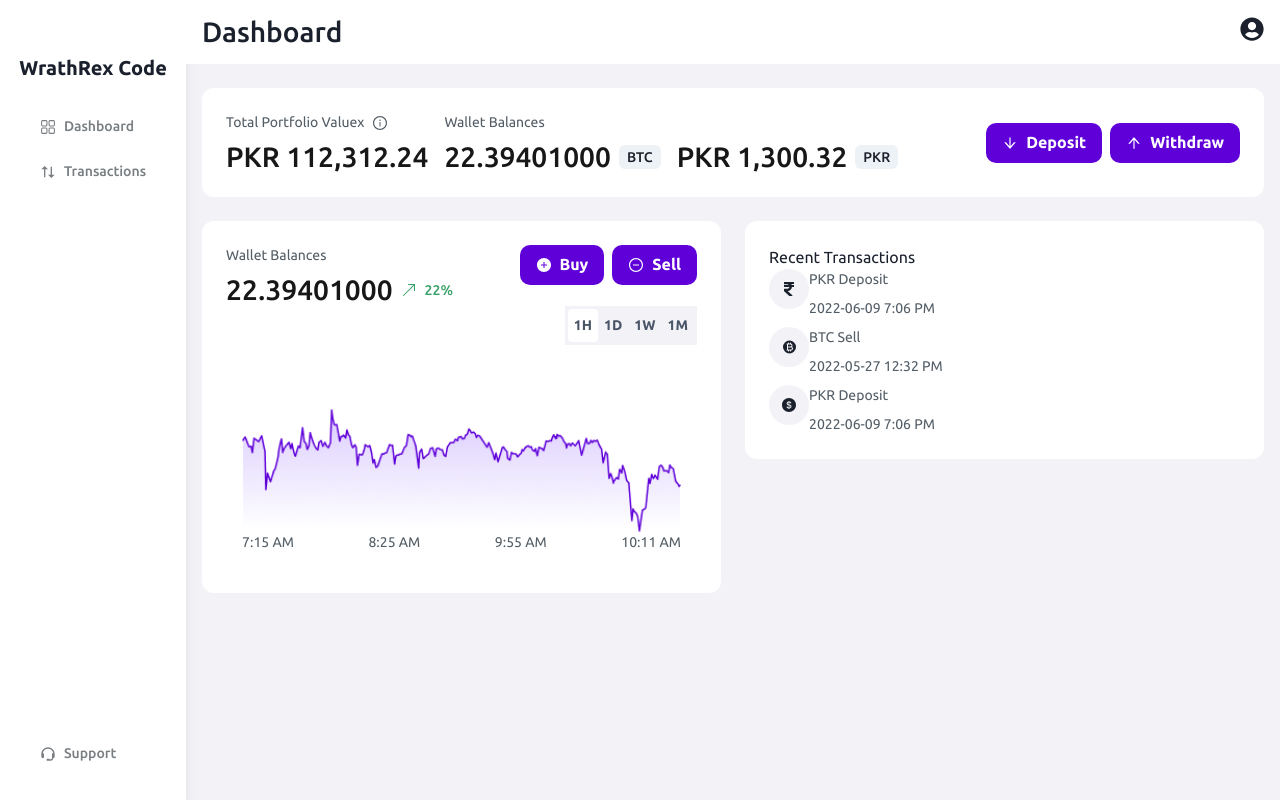
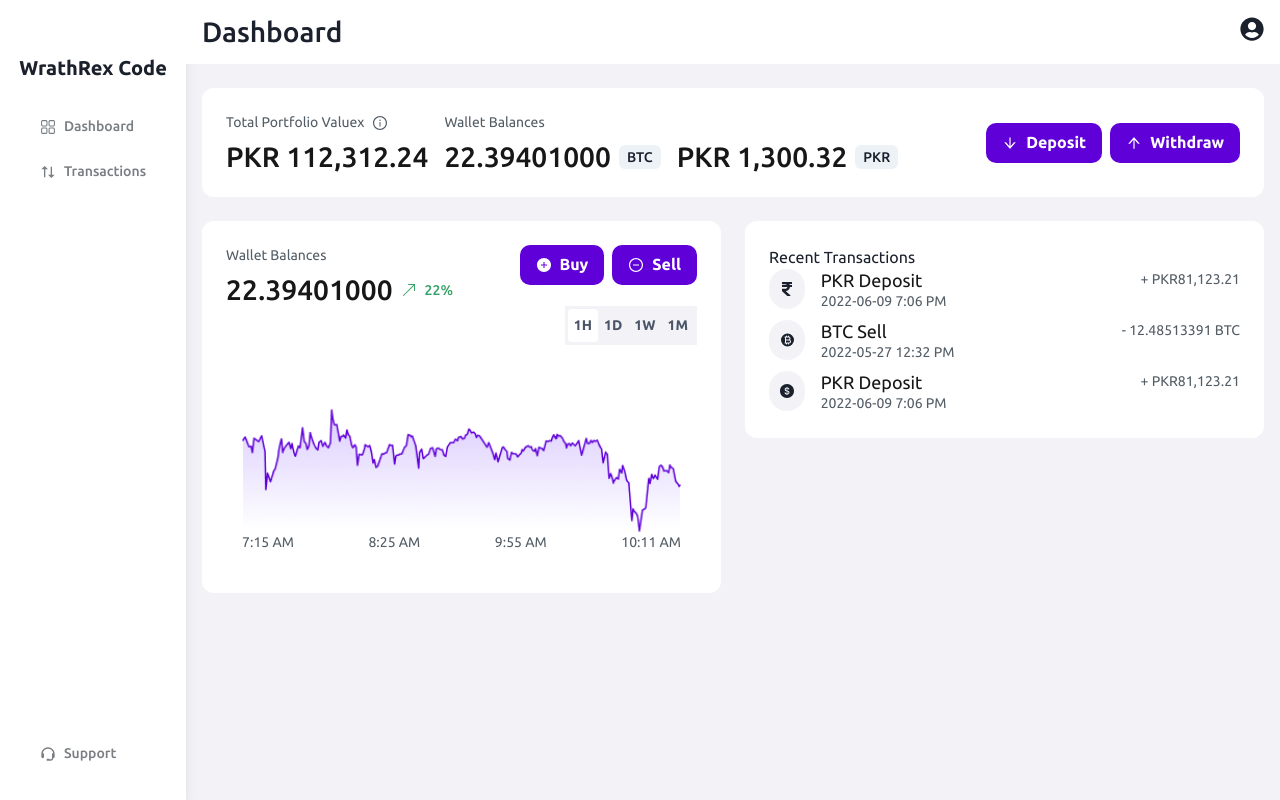
Before and after one commit to Sobanhanif4/crypto-dashboard-react, a React (Vite) app: page / in a window 1280 px wide. Built offline with nearby package versions, Linux system fonts and the light colour scheme.

Commit message:
amount added

```diff
--- a/src/pages/Dashboard/components/Transactions.jsx
+++ b/src/pages/Dashboard/components/Transactions.jsx
@@ -34,20 +34,23 @@ const Transactions = () => {
       <Text>Recent Transactions</Text>
       <Stack>
         {transactions.map((transaction) => (
-          <Flex key={transaction.id}>
+          <Flex key={transaction.id} gap="4">
             <Grid  placeItems="center" bg="black.5" boxSize={10} borderRadius="full">
               <Icon as={transaction.icon} />
             </Grid>
 
-            <Flex justify="space-between">
-                <Stack>
-                    <Text fontSize="sm" color="black.80">
+            <Flex justify="space-between" width="full" >
+                <Stack spacing={0}>
+                    <Text textStyle="h6">
                         {transaction.text}
                     </Text>
                     <Text fontSize="sm" color="black.80">
                         {transaction.timeStamp}
                     </Text>
                 </Stack>
+                <Text fontSize="sm" color="black.80">
+                        {transaction.amount}
+                    </Text>
             </Flex>
           </Flex>
         ))}
```
